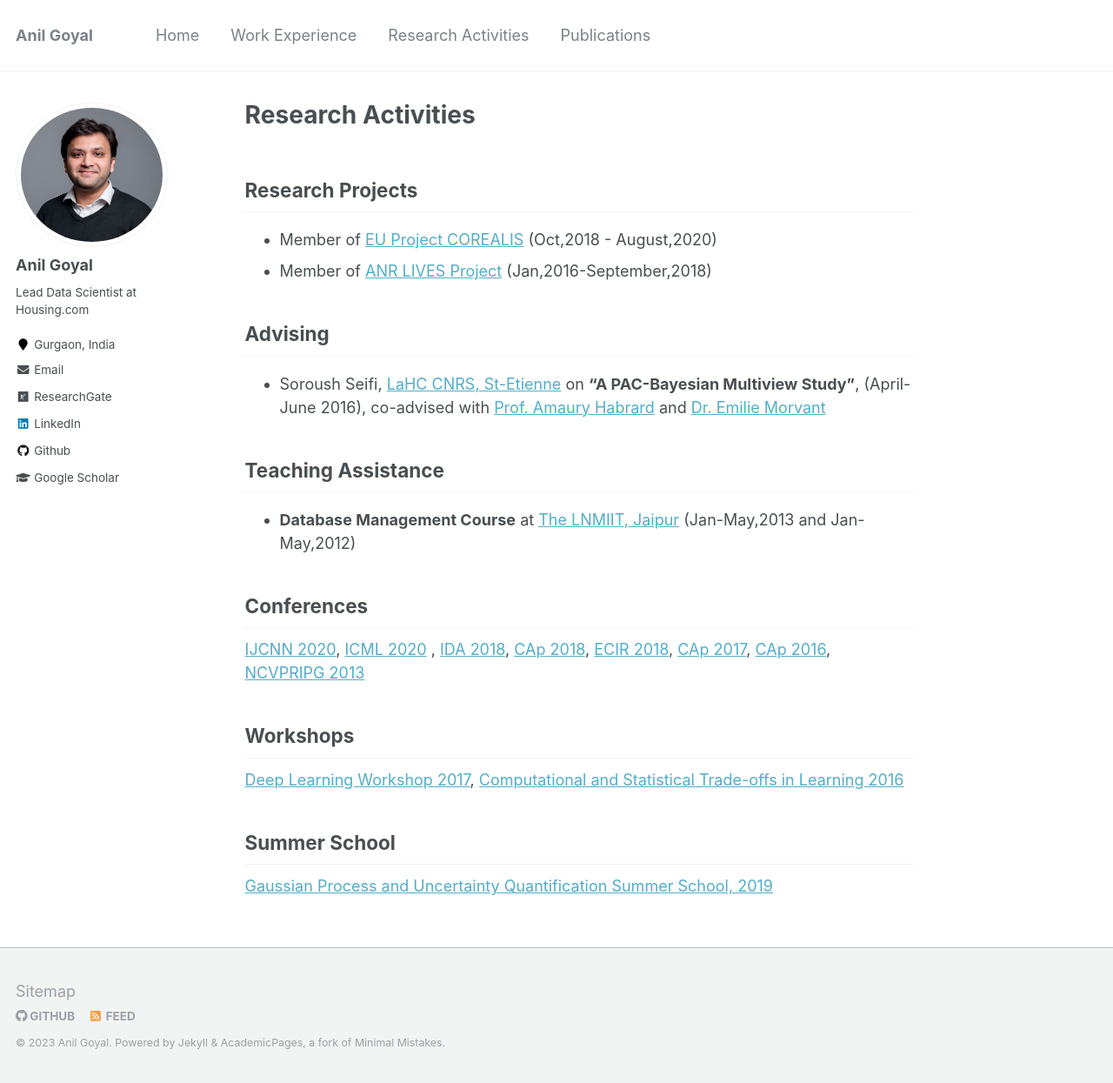
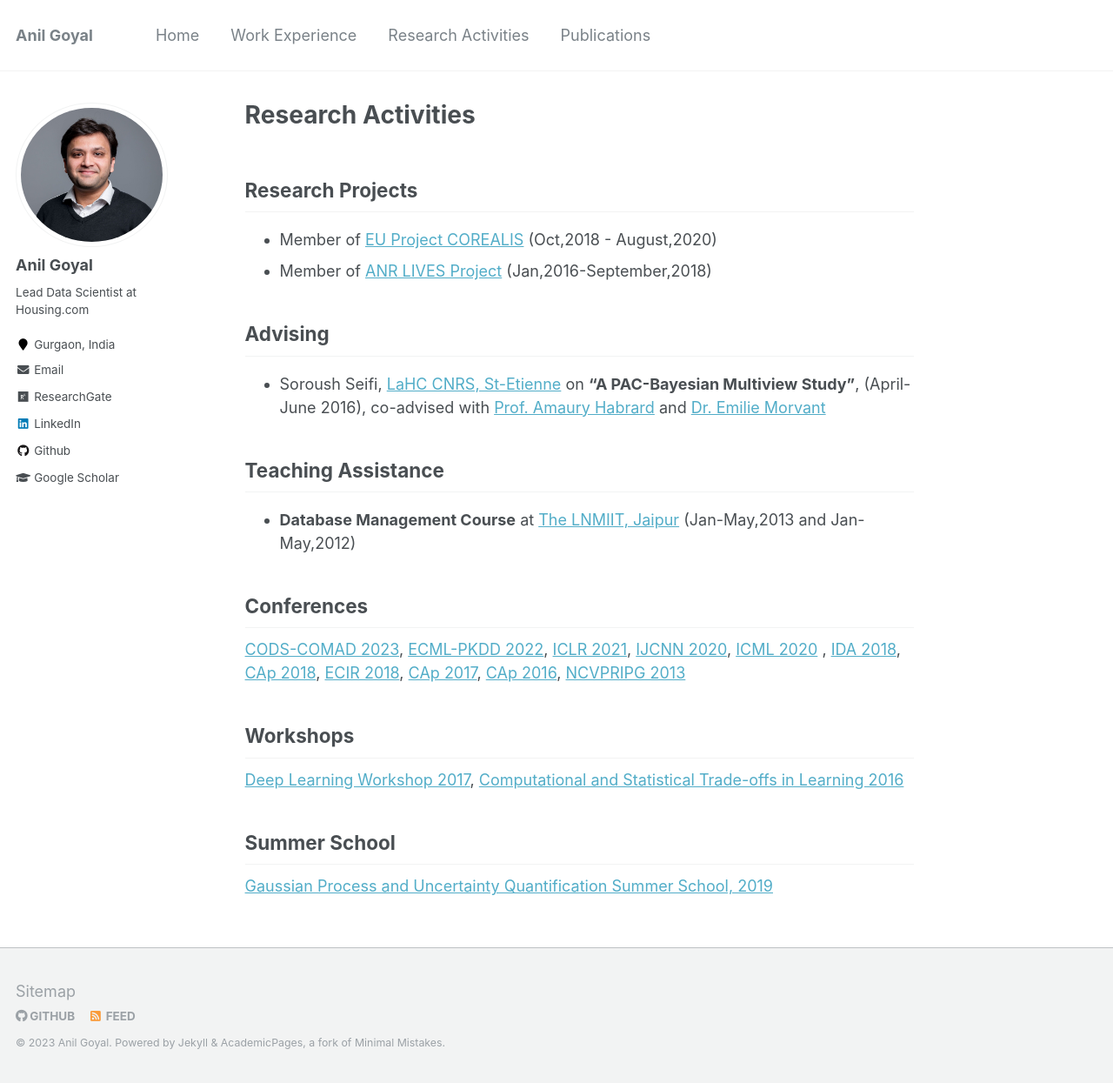
Before and after one commit to goyalanil/goyalanil.github.io, a Jekyll site: the page built from _pages/research.md, in a window 1280 px wide and 1245 px high. Shown: the whole window at 87% size. Built offline with Jekyll 4.4.1, drawn with Linux system fonts in a browser that asks for light colours.

Commit message:
Update research.md

```diff
--- a/_pages/research.md
+++ b/_pages/research.md
@@ -17,7 +17,7 @@
 
 ## Conferences
 
-[IJCNN 2020](https://wcci2020.org/), [ICML 2020](https://icml.cc/Conferences/2020) , [IDA 2018](http://ida2018.org), [CAp 2018](http://cap2018.litislab.fr/), [ECIR 2018](https://www.ecir2018.org), [CAp 2017](http://cap2017.imag.fr/index-en.html), [CAp 2016](https://cap16.lif.univ-mrs.fr/), [NCVPRIPG 2013](https://www.cse.iitb.ac.in/~sharat/icvgip.org/ncvpripg2013/index.html)
+[CODS-COMAD 2023](https://cods-comad.in/2023/), [ECML-PKDD 2022](https://2022.ecmlpkdd.org/index.html), [ICLR 2021](https://iclr.cc/Conferences/2021), [IJCNN 2020](https://wcci2020.org/), [ICML 2020](https://icml.cc/Conferences/2020) , [IDA 2018](http://ida2018.org), [CAp 2018](http://cap2018.litislab.fr/), [ECIR 2018](https://www.ecir2018.org), [CAp 2017](http://cap2017.imag.fr/index-en.html), [CAp 2016](https://cap16.lif.univ-mrs.fr/), [NCVPRIPG 2013](https://www.cse.iitb.ac.in/~sharat/icvgip.org/ncvpripg2013/index.html)
 
 ## Workshops
 [Deep Learning Workshop 2017](http://perso.univ-st-etienne.fr/fod07375/Saint&Lyon/), [Computational and Statistical Trade-offs in Learning 2016](https://indico.math.cnrs.fr/event/1007/)
```
